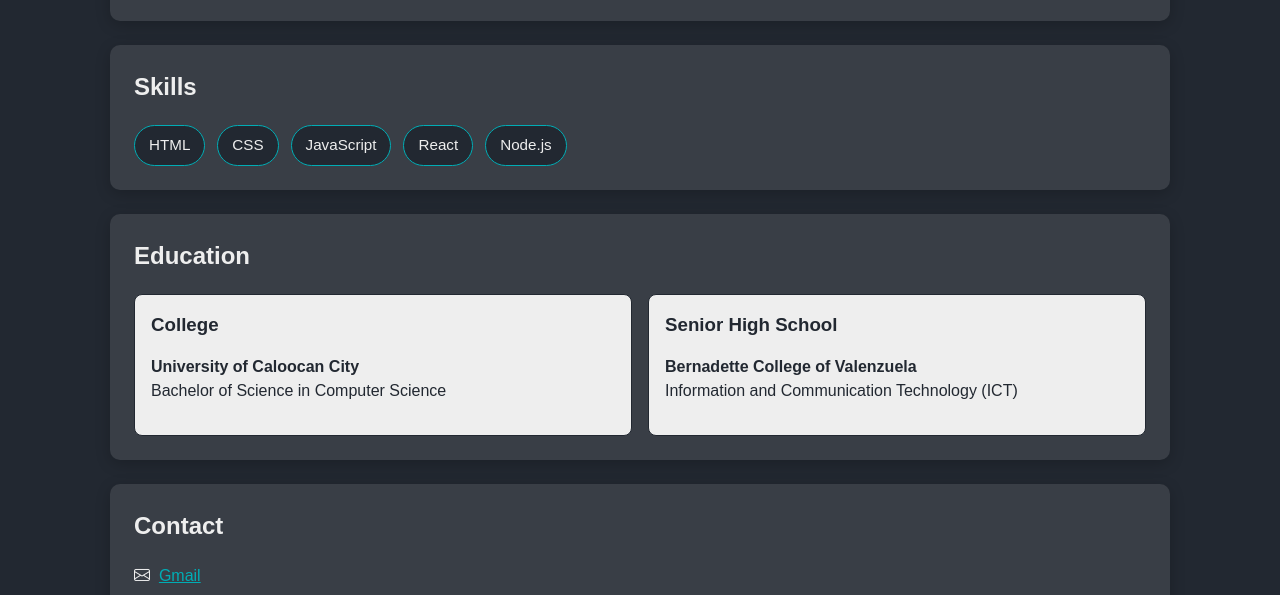
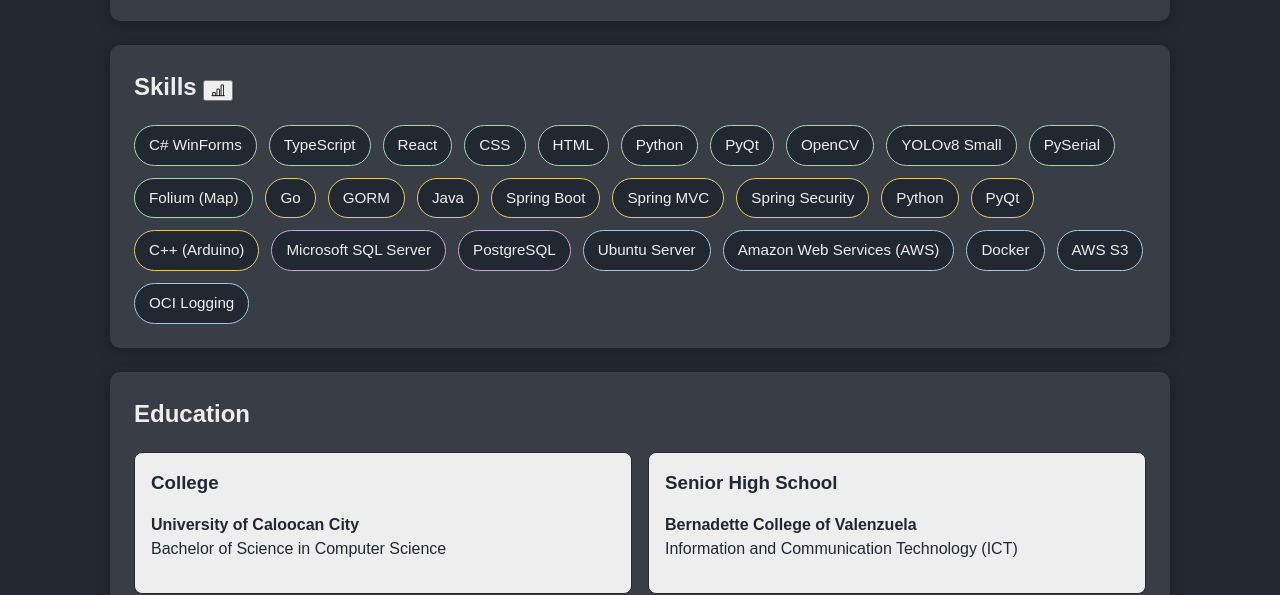
Before and after one commit to JcAninao/portfolio, a plain HTML site: page index.html in a window 1280 px wide. Shown: the part 880-1475 px from the top of the page. Drawn offline with nearby package versions, Linux system fonts and the light colour scheme.

Commit message:
added and fix face of skills section

```diff
--- a/index.html
+++ b/index.html
@@ -194,15 +194,40 @@
         </section>
 
         <section id="skills" class="skills">
-            <h2>Skills</h2>
+            <h2>Skills&nbsp<button><i class="bi bi-bar-chart-line"></i></button></h2>
 
             <div class="container">
                 <ul class="skill-list">
-                    <li>HTML</li>
-                    <li>CSS</li>
-                    <li>JavaScript</li>
-                    <li>React</li>
-                    <li>Node.js</li>
+                    <li class="frontend-skill">C# WinForms</li>
+                    <li class="frontend-skill">TypeScript</li>
+                    <li class="frontend-skill">React</li>
+                    <li class="frontend-skill">CSS</li>
+                    <li class="frontend-skill">HTML</li>
+                    <li class="frontend-skill">Python</li>
+                    <li class="frontend-skill">PyQt</li>
+                    <li class="frontend-skill">OpenCV</li>
+                    <li class="frontend-skill">YOLOv8 Small</li>
+                    <li class="frontend-skill">PySerial</li>
+                    <li class="frontend-skill">Folium (Map)</li>
+
+                    <li class="backend-skill">Go</li>
+                    <li class="backend-skill">GORM</li>
+                    <li class="backend-skill">Java</li>
+                    <li class="backend-skill">Spring Boot</li>
+                    <li class="backend-skill">Spring MVC</li>
+                    <li class="backend-skill">Spring Security</li>
+                    <li class="backend-skill">Python</li>
+                    <li class="backend-skill">PyQt</li>
+                    <li class="backend-skill">C++ (Arduino)</li>
+
+                    <li class="database-skill">Microsoft SQL Server</li>
+                    <li class="database-skill">PostgreSQL</li>
+
+                    <li class="infrastructure-skill">Ubuntu Server</li>
+                    <li class="infrastructure-skill">Amazon Web Services (AWS)</li>
+                    <li class="infrastructure-skill">Docker</li>
+                    <li class="infrastructure-skill">AWS S3</li>
+                    <li class="infrastructure-skill">OCI Logging</li>
                 </ul>
             </div>
         </section>
--- a/style.css
+++ b/style.css
@@ -429,11 +429,27 @@ main {
 
 .skill-list li {
     padding: 8px 14px;
-    border: 1px solid #00ADB5;
+    border: 1px solid;
     border-radius: 999px;
     background-color: #222831;
     color: #EEEEEE;
     font-size: 0.95rem;
+}
+
+li.frontend-skill {
+    border-color: #A8D5B5;
+}
+
+li.backend-skill {
+    border-color: #E6C96A;
+}
+
+li.database-skill {
+    border-color: #C5A8DC;
+}
+
+li.infrastructure-skill {
+    border-color: #A8C7E3;
 }
 
 /* Contact */
@@ -623,12 +639,12 @@ main {
         box-shadow 0.2s ease;
 }
 
-.modal-tech-tag[data-category="frontend"] {
+.modal-tech-tag[data-category="frontend"]{
     background-color: #DDF3E4;
     border-color: #A8D5B5;
 }
 
-.modal-tech-tag[data-category="backend"] {
+.modal-tech-tag[data-category="backend"]{
     background-color: #FFF3CD;
     border-color: #E6C96A;
 }
```
